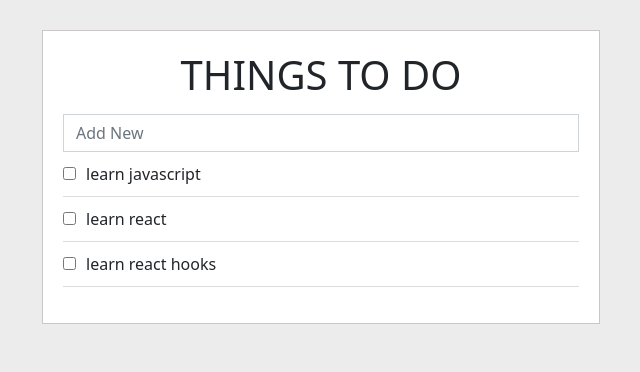
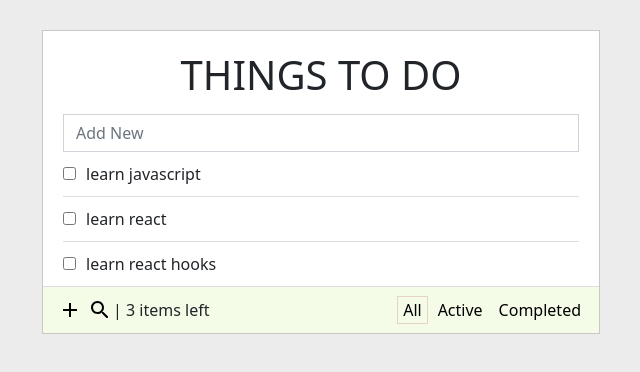
Before and after one commit to rvdiaz/web-todo-app, a React (Create React App) app: page / in a window 1280 px wide. Shown: the top 372 px of the page, without its empty margins (319-959 px from the left). Built offline with nearby package versions, Linux system fonts and the light colour scheme.

Commit message:
adding footer layout

```diff
--- a/src/assets/styles/styles.css
+++ b/src/assets/styles/styles.css
@@ -3,6 +3,7 @@
     margin:0;
     padding:0;
 }
+
 body {
     background-color: #ececec;
 }
@@ -14,23 +15,28 @@ body {
 .todolist {
     width: 50%;
     margin: 0 auto;
-    padding: 20px;
+    padding: 20px 0 0 0;
     background-color: white;
     border:1px solid #cbc7c7;
 }
 .list {
     list-style: none;
-    padding-left:0 ;
+    padding:0 20px 0 20px;
+    margin-bottom: 0;
 }
 .todoitem-wrapper {
     padding:10px 0;
     border-bottom: 1px solid #ddd;
+}
+.todoitem-wrapper:last-child {
+    border: none;
 }
 .todoitem-title input {
     margin-right: 10px;
 }
 .header {
     text-align: center;
+    padding:0 20px 0 20px;
 }
 .header h1 {
     margin-bottom: 15px;
@@ -42,3 +48,38 @@ body {
 .header input:focus {
     box-shadow: inset 0 1px 1px rgba(0, 0, 0, .075), 0 0 8px rgba(102, 175, 233, 0.6);;
 }
+.buttonFooterWrapper .button {
+    display: inline-block;
+    width: 20px;
+    height: 20px;
+    margin: 0 5px;
+}
+.buttonFooterWrapper .add {
+    background: url('/src/assets/images/add.svg');
+}
+.buttonFooterWrapper .search {
+    background: url('/src/assets/images/search.svg');
+}
+.footer {
+    display: flex;
+    justify-content: space-between;
+    align-items: center;
+    padding: 10px;
+    background-color: #F4FCE8;
+    border-top: 1px solid #ddd;
+}
+.buttonFooterWrapper {
+    display: flex;
+}
+.filterFooterWrapper {
+    display: flex;
+}
+.filterFooterWrapper .footer-filter {
+    margin: 0 3px;
+    text-decoration: none;
+    color: #000;
+    padding: 1px 5px;
+}
+.filterFooterWrapper .active {
+    outline: 1px solid #af2f2f33;
+}
--- /dev/null
+++ b/src/components/ui/ButtonFooter.js
@@ -0,0 +1,18 @@
+import React from 'react'
+
+export const ButtonFooter = () => {
+  return (
+    <div className="buttonFooterWrapper">
+        <a
+            title="Add-new"
+            className="button add"
+            >
+        </a>
+        <a
+            title="Search"
+            className="button search"
+        >
+        </a>
+    </div>
+  )
+}
--- /dev/null
+++ b/src/components/ui/FilterFooter.js
@@ -0,0 +1,11 @@
+import React from 'react'
+
+export const FilterFooter = () => {
+  return (
+    <div className="filterFooterWrapper">
+        <a type="button" className='footer-filter active'>All</a>
+        <a type="button" className='footer-filter'>Active</a>
+        <a type="button" className='footer-filter'>Completed</a>
+    </div>
+  )
+}
--- /dev/null
+++ b/src/components/ui/Footer.js
@@ -0,0 +1,17 @@
+import React from 'react'
+import { ButtonFooter } from './ButtonFooter'
+import { FilterFooter } from './FilterFooter'
+
+export const Footer = () => {
+  return (
+    <div className='footer'>
+        <div className="buttonFooterWrapper">
+            <ButtonFooter/>
+            <div className="">
+                <span>| 3 items left</span>
+            </div>
+        </div>
+        <FilterFooter/>
+    </div>
+  )
+}
--- a/src/components/ui/TodoList.js
+++ b/src/components/ui/TodoList.js
@@ -1,5 +1,6 @@
 import React from 'react'
 import { FilteredList } from './FilteredList';
+import { Footer } from './Footer';
 import { Header } from './Header';
 
 export const TodoList = () => {
@@ -10,6 +11,7 @@ export const TodoList = () => {
             <div className='todolist'>
                 <Header/>
                 <FilteredList/>
+                <Footer/>
             </div>
         </div>
     </div>
```
Also changed, not shown: src/assets/images/add.svg (added), src/assets/images/search.svg (added).
